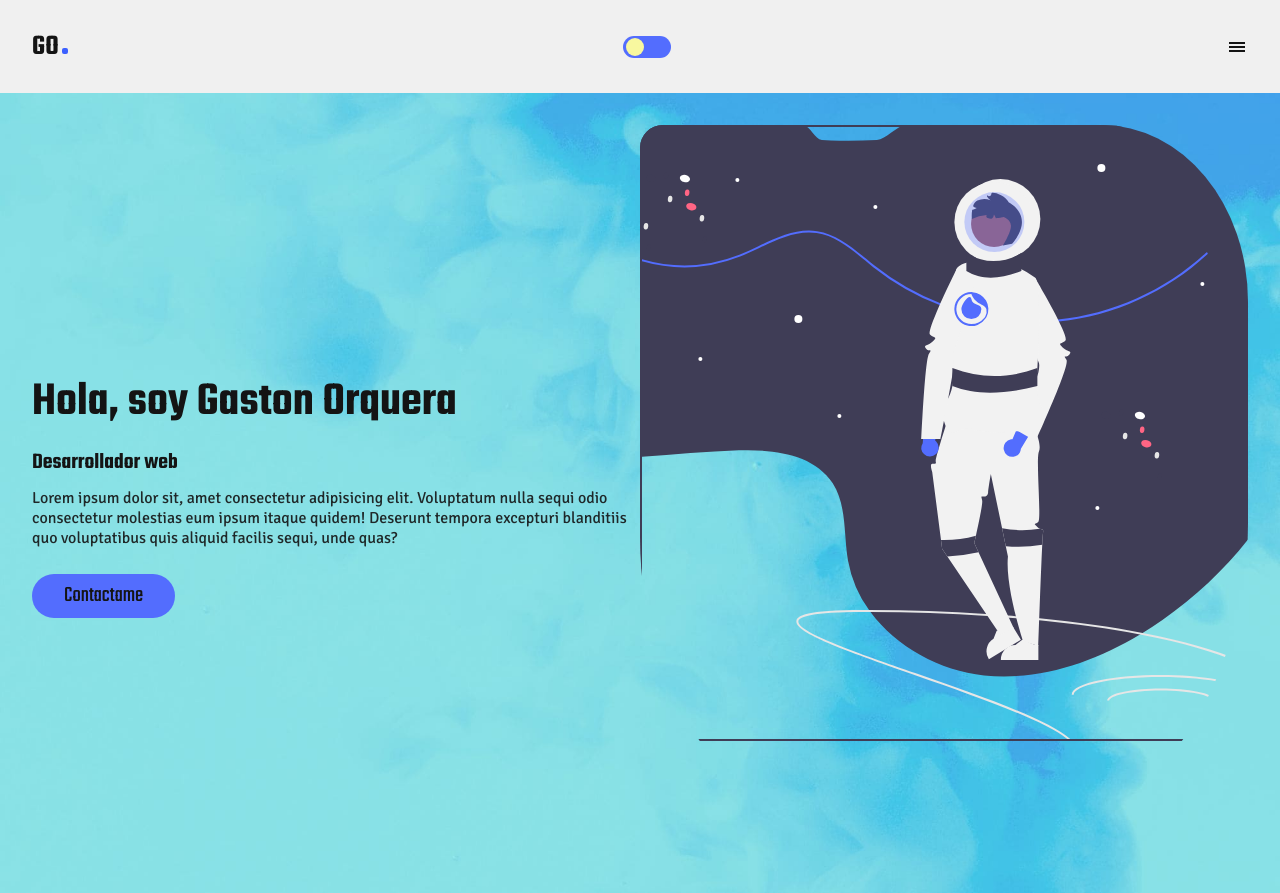
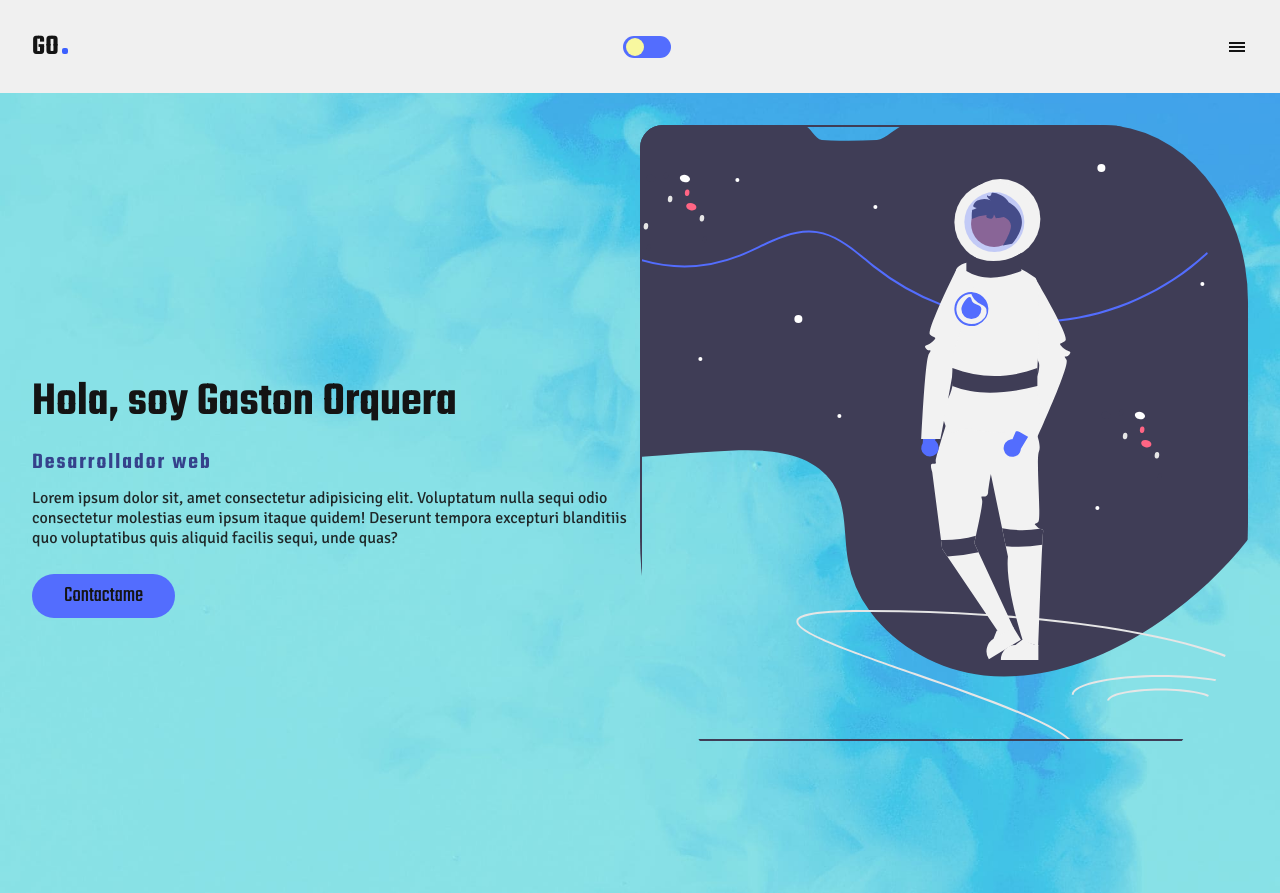
Before and after one commit to GastonOrquera/Portfolio-Prueba, a plain HTML site: page index.html in a window 1280 px wide. Drawn offline with nearby package versions, Linux system fonts and the light colour scheme.

Commit message:
Portfolio-Prueba

```diff
--- a/style.css
+++ b/style.css
@@ -206,7 +206,8 @@ body.active .imgMain {
 
 .conteinerContentMain .boxText .h3 {
     font-family: var(--font-titles);
-    color: rgb(20, 20, 20);
+    color: #35428b;
+    letter-spacing: 2px;
     font-size: 1.4rem;
 }
 
```
